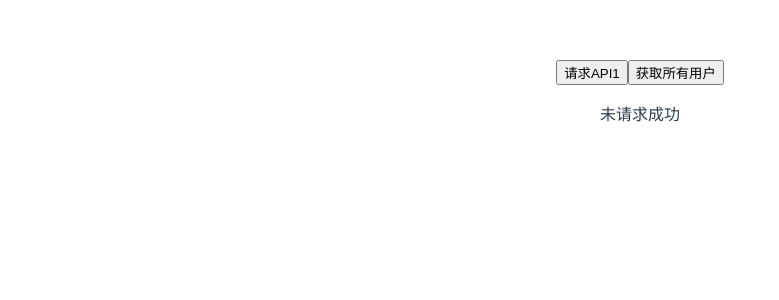
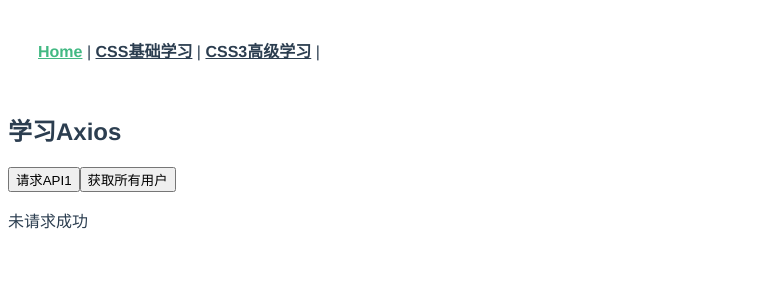
Before and after one commit to sunset768541/weblearn, a Vue app: page / in a window 1280 px wide. Shown: the top 300 px of the page, without its empty margins (0-779 px from the left). Built offline with nearby package versions, Linux system fonts and the light colour scheme.

Commit message:
CSS学习项目搭建

```diff
--- a/package.json
+++ b/package.json
@@ -10,11 +10,13 @@
   "dependencies": {
     "axios": "^1.3.2",
     "core-js": "^3.6.5",
-    "vue": "^2.6.11"
+    "vue": "^2.6.11",
+    "vue-router": "^3.2.0"
   },
   "devDependencies": {
     "@vue/cli-plugin-babel": "~4.5.15",
     "@vue/cli-plugin-eslint": "~4.5.15",
+    "@vue/cli-plugin-router": "~4.5.15",
     "@vue/cli-service": "~4.5.15",
     "babel-eslint": "^10.1.0",
     "eslint": "^6.7.2",
--- a/src/App.vue
+++ b/src/App.vue
@@ -1,27 +1,32 @@
 <template>
   <div id="app">
-    <HelloWorld msg="Welcome to Your Vue.js App"/>
+    <div id="nav">
+      <router-link to="/">Home</router-link> |
+      <router-link to="/csslearn">CSS基础学习</router-link> |
+      <router-link to="/cssadvanced">CSS3高级学习</router-link> |
+    </div>
+    <router-view/>
   </div>
 </template>
-
-<script>
-import HelloWorld from './components/HelloWorld.vue'
-
-export default {
-  name: 'App',
-  components: {
-    HelloWorld
-  }
-}
-</script>
 
 <style>
 #app {
   font-family: Avenir, Helvetica, Arial, sans-serif;
   -webkit-font-smoothing: antialiased;
   -moz-osx-font-smoothing: grayscale;
-  text-align: center;
   color: #2c3e50;
-  margin-top: 60px;
+}
+
+#nav {
+  padding: 30px;
+}
+
+#nav a {
+  font-weight: bold;
+  color: #2c3e50;
+}
+
+#nav a.router-link-exact-active {
+  color: #42b983;
 }
 </style>
--- a/src/components/HelloWorld.vue
+++ b/src/components/HelloWorld.vue
@@ -1,5 +1,6 @@
 <template>
   <div class="hello">
+    <h2>学习Axios</h2>
     <button @click="startRequest()">请求API1</button>
     <button @click="getAllUser()">获取所有用户</button>
     <p>{{ myresponse }}</p>
--- a/src/main.js
+++ b/src/main.js
@@ -1,8 +1,10 @@
 import Vue from 'vue'
 import App from './App.vue'
+import router from './router'
 
 Vue.config.productionTip = false
 
 new Vue({
-  render: h => h(App),
+  router,
+  render: h => h(App)
 }).$mount('#app')
--- /dev/null
+++ b/src/pages/css/LearnCSSBasic.vue
@@ -0,0 +1,15 @@
+<template>
+  <div>
+    学习CSS基础
+  </div>
+</template>
+
+<script>
+export default {
+
+}
+</script>
+
+<style>
+
+</style>
--- /dev/null
+++ b/src/pages/css/css3/LearnCSS3.vue
@@ -0,0 +1,15 @@
+<template>
+  <div>
+    学习CSS3高级教程
+  </div>
+</template>
+
+<script>
+export default {
+
+}
+</script>
+
+<style scoped>
+
+</style>
--- /dev/null
+++ b/src/router/index.js
@@ -0,0 +1,37 @@
+import Vue from 'vue'
+import VueRouter from 'vue-router'
+import Home from '../views/Home.vue'
+
+Vue.use(VueRouter)
+
+const routes = [
+  {
+    path: '/',
+    name: 'Home',
+    component: Home
+  },
+  {
+    path: '/csslearn',
+    name: 'CSS学习',
+    // route level code-splitting
+    // this generates a separate chunk (about.[hash].js) for this route
+    // which is lazy-loaded when the route is visited.
+    component: () => import(/* webpackChunkName: "about" */ '../pages/css/LearnCSSBasic.vue')
+  },
+  {
+    path: '/cssadvanced',
+    name: 'CSS3高级学习',
+    // route level code-splitting
+    // this generates a separate chunk (about.[hash].js) for this route
+    // which is lazy-loaded when the route is visited.
+    component: () => import(/* webpackChunkName: "about" */ '../pages/css/css3/LearnCSS3.vue')
+  }
+]
+
+const router = new VueRouter({
+  mode: 'history',
+  base: process.env.BASE_URL,
+  routes
+})
+
+export default router
--- /dev/null
+++ b/src/views/Home.vue
@@ -0,0 +1,17 @@
+<template>
+  <div class="home">
+    <HelloWorld msg="Welcome to Your Vue.js App"/>
+  </div>
+</template>
+
+<script>
+// @ is an alias to /src
+import HelloWorld from '@/components/HelloWorld.vue'
+
+export default {
+  name: 'Home',
+  components: {
+    HelloWorld
+  }
+}
+</script>
```
Also changed, not shown: 1 other file (tests, documents, lock files or other folders).
